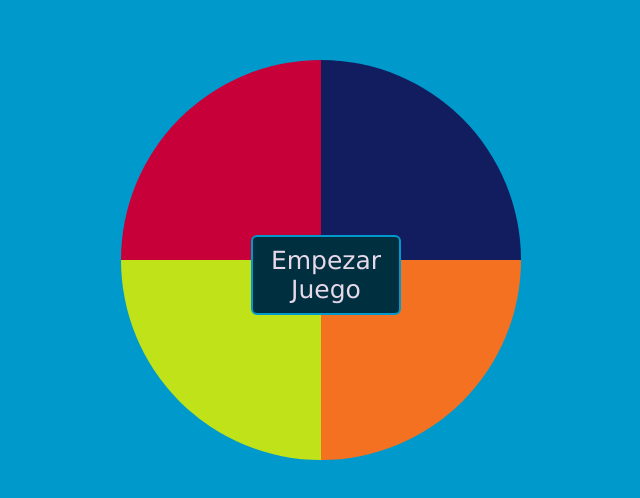
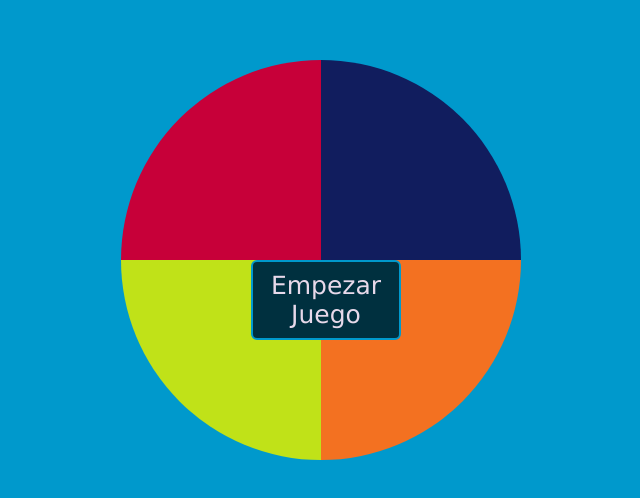
Before and after one commit to hectorddev/hecatonquiro-yolo.github.io, a plain HTML site: page index.html in a window 1280 px wide. Shown: the part 140-638 px from the top of the page, without its empty margins (319-959 px from the left). Drawn offline with nearby package versions, Linux system fonts and the light colour scheme.

Commit message:
que pereza

```diff
--- a/styles.css
+++ b/styles.css
@@ -99,7 +99,7 @@ body{
     height: 80px;
     border-radius: 6px;
     position: absolute;
-    top: calc(50% - 25px);
+    top: 50%;
     left: calc(50% - 70px);
     font-family: Verdana, Geneva, Tahoma, sans-serif;
     font-size: 2.5rem;
```
